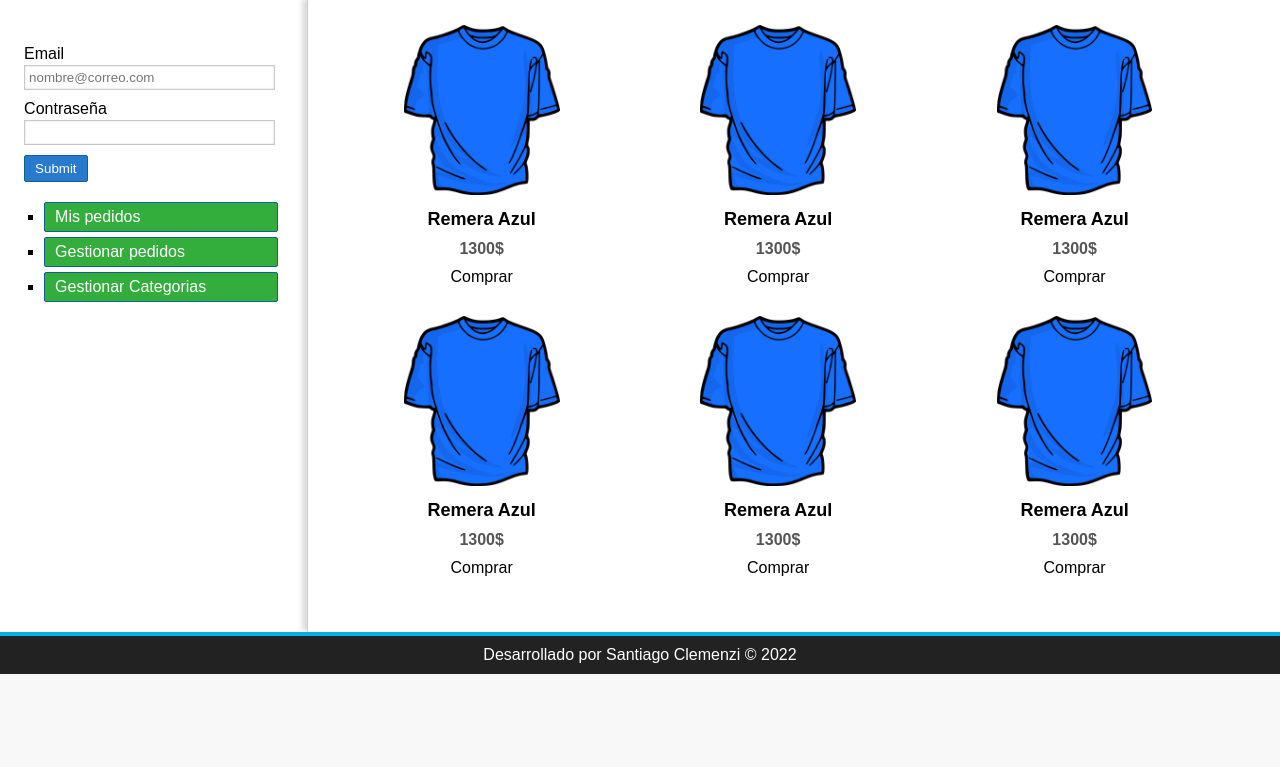
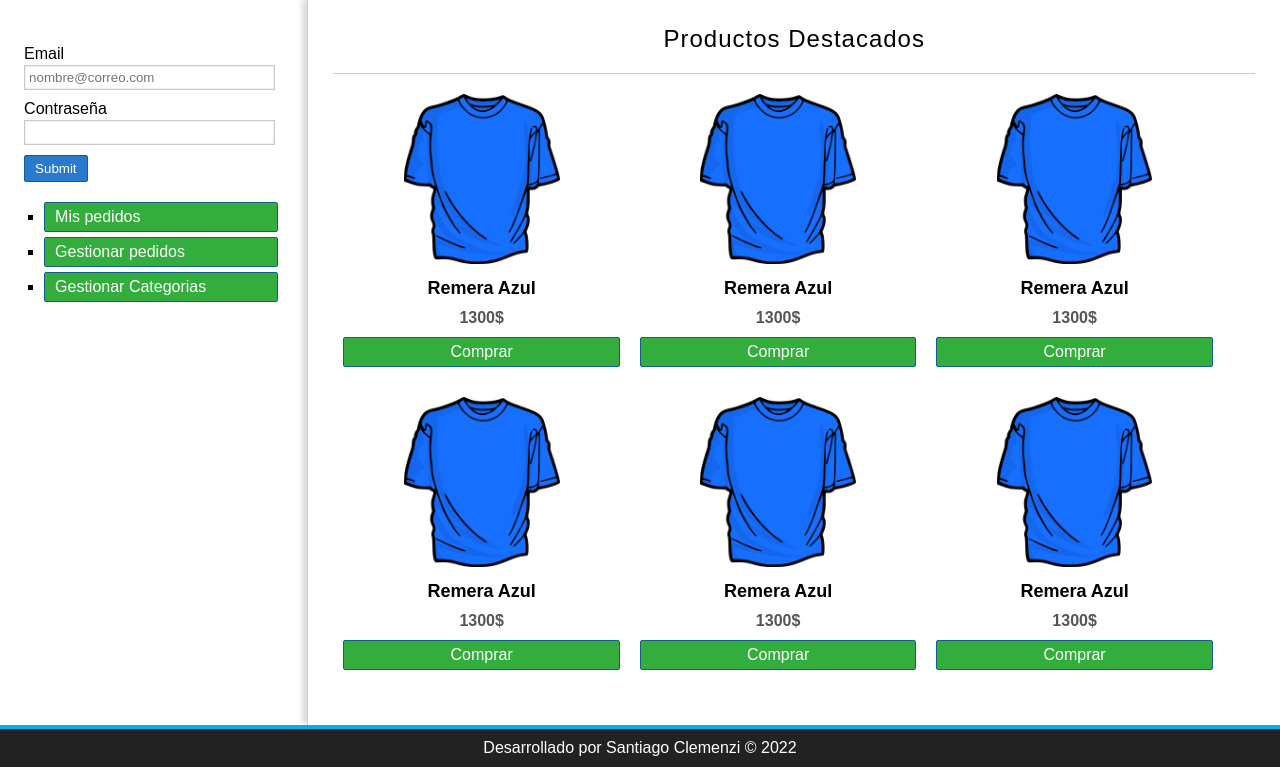
Before and after one commit to SantiClemenzi/marketplace_php, a PHP site: page / in a window 1280 px wide. Shown: the part 209-976 px from the top of the page. Before the commit the page ends 883 px from the top, so only its background shows below. Run offline with PHP 8.4, Linux system fonts and the light colour scheme.

Commit message:
estilo btn comprar

```diff
--- a/index.php
+++ b/index.php
@@ -71,41 +71,42 @@
         </aside>
         <!-- contenido central -->
         <div id="central">
+            <h1>Productos Destacados</h1>
             <div class="product">
                 <img src="assets/img/camiseta.png" />
                 <h2>Remera Azul</h2>
                 <p>1300$</p>
-                <a href="#">Comprar</a>
+                <a class="button" href="#">Comprar</a>
             </div>
             <div class="product">
                 <img src="assets/img/camiseta.png" />
                 <h2>Remera Azul</h2>
                 <p>1300$</p>
-                <a href="#">Comprar</a>
+                <a class="button" href="#">Comprar</a>
             </div>
             <div class="product">
                 <img src="assets/img/camiseta.png" />
                 <h2>Remera Azul</h2>
                 <p>1300$</p>
-                <a href="#">Comprar</a>
+                <a class="button" href="#">Comprar</a>
             </div>
             <div class="product">
                 <img src="assets/img/camiseta.png" />
                 <h2>Remera Azul</h2>
                 <p>1300$</p>
-                <a href="#">Comprar</a>
+                <a class="button" href="#">Comprar</a>
             </div>
             <div class="product">
                 <img src="assets/img/camiseta.png" />
                 <h2>Remera Azul</h2>
                 <p>1300$</p>
-                <a href="#">Comprar</a>
+                <a class="button" href="#">Comprar</a>
             </div>
             <div class="product">
                 <img src="assets/img/camiseta.png" />
                 <h2>Remera Azul</h2>
                 <p>1300$</p>
-                <a href="#">Comprar</a>
+                <a class="button" href="#">Comprar</a>
             </div>
         </div>
     </section>
```
